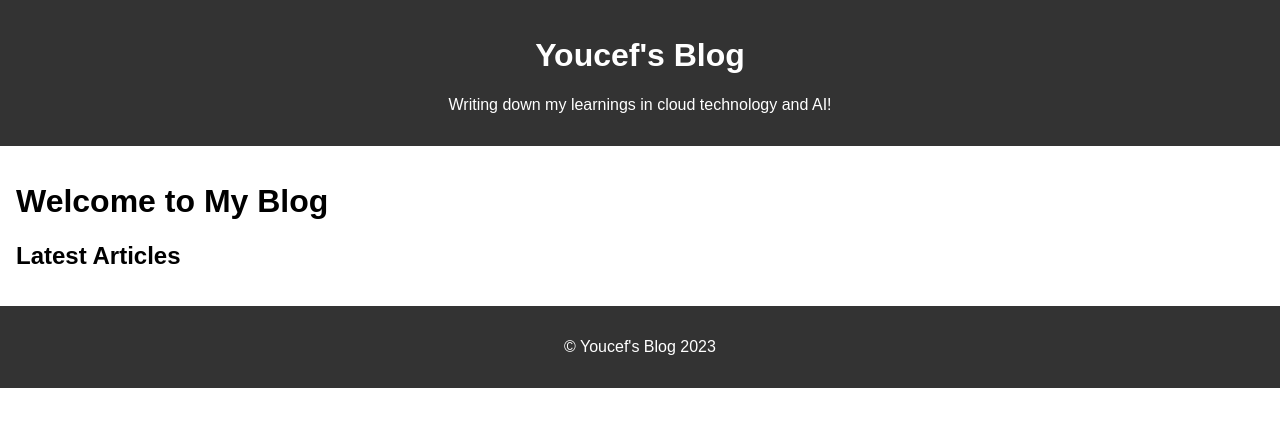
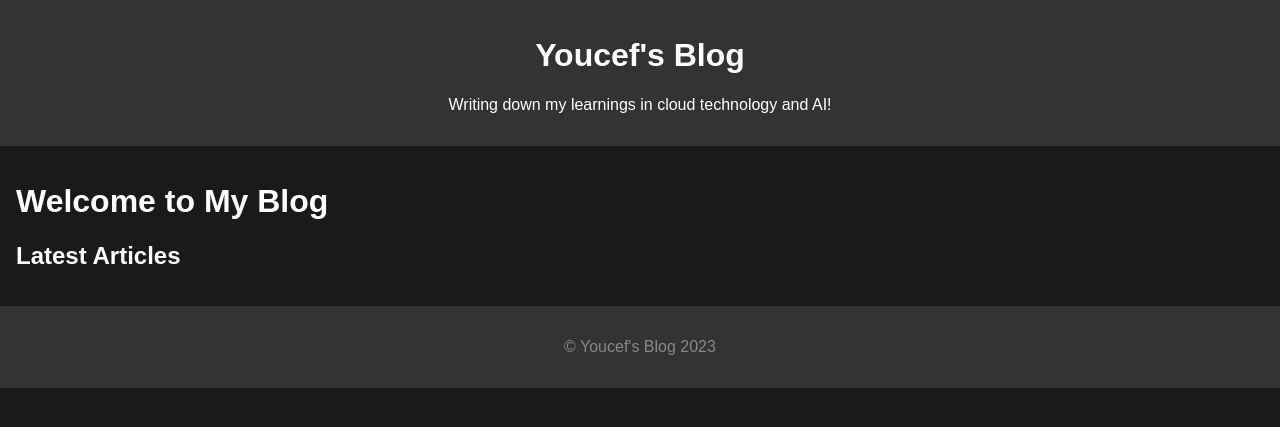
Before and after one commit to youcefjd/djeddarologist.github.io, a Jekyll site: the page built from index.md, in a window 1280 px wide. Shown: the top 427 px of the page. Built offline with Jekyll 4.4.1, drawn with Linux system fonts in a browser that asks for light colours.

Commit message:
Update style.css

```diff
--- a/assets/css/style.css
+++ b/assets/css/style.css
@@ -3,10 +3,12 @@ body {
     font-family: 'Arial', sans-serif;
     margin: 0;
     padding: 0;
+    background-color: #1a1a1a; /* Dark background color */
+    color: #fff; /* Light text color */
 }
 
 header, footer {
-    background-color: #333;
+    background-color: #333; /* Dark header and footer background */
     color: #fff;
     text-align: center;
     padding: 1em;
@@ -17,5 +19,27 @@ main {
 }
 
 a {
-    color: #007bff;
+    color: #4caf50; /* Green link color */
 }
+
+/* Styling for article previews */
+article {
+    border-bottom: 1px solid #333;
+    margin-bottom: 1em;
+    padding-bottom: 1em;
+}
+
+/* Styling for article titles */
+article h2 {
+    color: #4caf50; /* Green title color */
+}
+
+/* Styling for article metadata */
+article p {
+    color: #888; /* Gray metadata color */
+}
+
+/* Styling for footer */
+footer p {
+    color: #888; /* Gray footer text color */
+}
```
